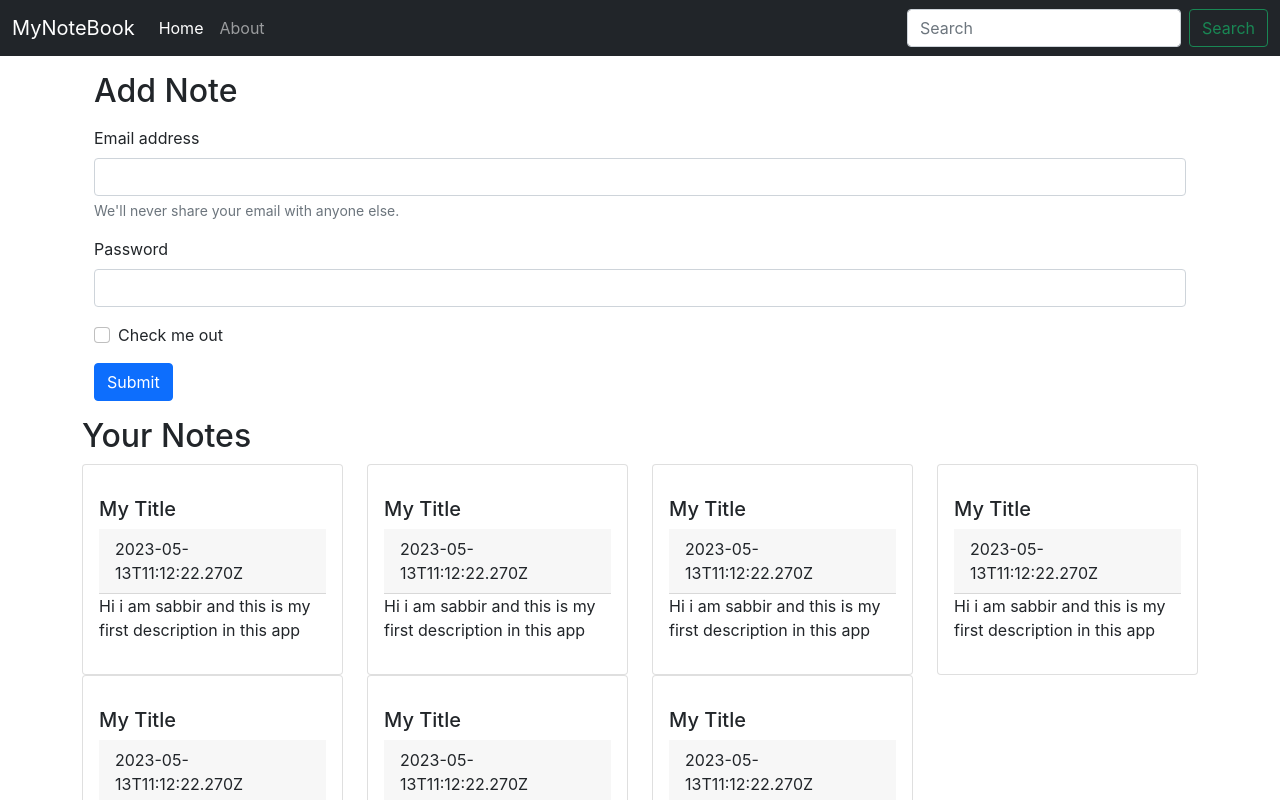
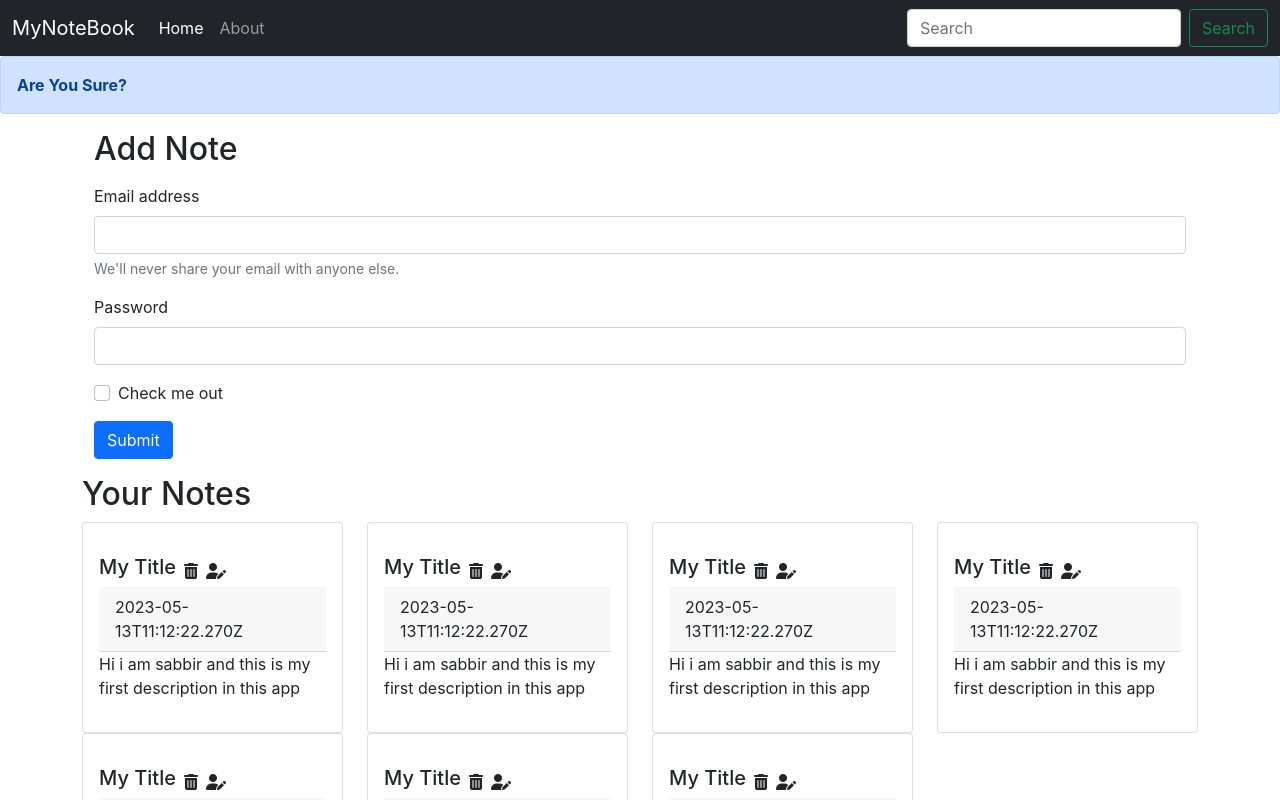
Before and after one commit to sabbir512/Createmynote, a React (Create React App) app: page / in a window 1280 px wide. Shown: the top 800 px of the page. Built offline with nearby package versions, Linux system fonts and the light colour scheme.

Commit message:
Add Font Awesome in our project and create alert component

```diff
--- a/public/index.html
+++ b/public/index.html
@@ -16,6 +16,7 @@
 </head>
 
 <body>
+  <script src="https://kit.fontawesome.com/27396b6747.js" crossorigin="anonymous"></script>
   <noscript>You need to enable JavaScript to run this app.</noscript>
   <div id="root"></div>
   <script src="https://cdn.jsdelivr.net/npm/bootstrap@5.1.3/dist/js/bootstrap.bundle.min.js"
--- a/src/App.js
+++ b/src/App.js
@@ -6,6 +6,7 @@ import Navbar from './components/Navbar';
 
 import { BrowserRouter as Router, Routes, Route, } from "react-router-dom";
 import NoteState from './context/notes/NoteState';
+import  Alert from './components/Alert';
 
 
 function App() {
@@ -14,6 +15,7 @@ function App() {
       <NoteState>
         <Router>
           <Navbar />
+          <Alert message= "Are You Sure?"/>
           <div className='container'>
             <Routes>
               <Route exact path="/" element={<Home />}></Route>
--- /dev/null
+++ b/src/components/Alert.js
@@ -0,0 +1,14 @@
+import React from 'react'
+
+function Alert(props) {
+    return (
+        <div>
+            <div class="alert alert-primary" role="alert">
+                <strong>{props.message}</strong>
+            </div>
+
+        </div>
+    )
+}
+
+export default Alert
--- a/src/components/NoteItem.js
+++ b/src/components/NoteItem.js
@@ -4,11 +4,16 @@ function NoteItem(props) {
     const { note } = props;
     return (
         <div className='col-md-3'>
-            <div class="card">
-                <div class="card-body my-3">
-                    <h5 class="card-title">{note.title}</h5>
-                    <div class="card-header">{note.date}</div>
-                    <p class="card-text">{note.description}</p>
+            <div className="card">
+                <div className="card-body my-3">
+                    <div className="d-flex align-items-center">
+                    <h5 className="card-title">{note.title}</h5>
+                        <i className="fa-solid fa-trash-can mx-2"></i>
+                        <i className="fa-solid fa-user-pen max-2"></i>
+                    </div>
+                    <div className="card-header">{note.date}</div>
+                    <p className="card-text">{note.description}</p>
+
                 </div>
             </div>
         </div>
--- a/src/components/Notes.js
+++ b/src/components/Notes.js
@@ -9,7 +9,7 @@ function Notes() {
     <div className="row my-3">
         <h2>Your Notes</h2>
         {notes.map((note)=>{
-          return <NoteItem note={note}/>
+          return <NoteItem key={note._id} note={note}/>
         })}
       </div>
   )
--- a/src/context/notes/NoteState.js
+++ b/src/context/notes/NoteState.js
@@ -4,7 +4,7 @@ import noteContext from "./noteContext";
 const NoteState = (props) => {
 const notesInitial = [
     {
-      "_id": "645f709639f2b1ba7e5abe99",
+      "_id": "645f709639f2b1ba71e5abe99",
       "user": "645e47c9c5aa23f22d834744",
       "title": "My Title",
       "description": "Hi i am sabbir and this is my first description in this app",
@@ -13,7 +13,7 @@ const notesInitial = [
       "__v": 0
     } ,
     {
-      "_id": "645f709639f2b1ba7e5abe99",
+      "_id": "645f709639f2b1ba7ew5abe99",
       "user": "645e47c9c5aa23f22d834744",
       "title": "My Title",
       "description": "Hi i am sabbir and this is my first description in this app",
@@ -22,7 +22,7 @@ const notesInitial = [
       "__v": 0
     },
      {
-      "_id": "645f709639f2b1ba7e5abe99",
+      "_id": "645f709639f2b1ba7e5qabe99",
       "user": "645e47c9c5aa23f22d834744",
       "title": "My Title",
       "description": "Hi i am sabbir and this is my first description in this app",
@@ -31,7 +31,7 @@ const notesInitial = [
       "__v": 0
     },
     {
-        "_id": "645f709639f2b1ba7e5abe99",
+        "_id": "645f709639f2b1bad7e5abe99",
         "user": "645e47c9c5aa23f22d834744",
         "title": "My Title",
         "description": "Hi i am sabbir and this is my first description in this app",
@@ -40,7 +40,7 @@ const notesInitial = [
         "__v": 0
       },
       {
-        "_id": "645f709639f2b1ba7e5abe99",
+        "_id": "645f709639f2b1bda7e5abe99",
         "user": "645e47c9c5aa23f22d834744",
         "title": "My Title",
         "description": "Hi i am sabbir and this is my first description in this app",
@@ -49,7 +49,7 @@ const notesInitial = [
         "__v": 0
       },
       {
-        "_id": "645f709639f2b1ba7e5abe99",
+        "_id": "645f709639f2b1asba7e5abe99",
         "user": "645e47c9c5aa23f22d834744",
         "title": "My Title",
         "description": "Hi i am sabbir and this is my first description in this app",
@@ -58,7 +58,7 @@ const notesInitial = [
         "__v": 0
       },
       {
-        "_id": "645f709639f2b1ba7e5abe99",
+        "_id": "645f709639f2b13ba7e5abe99",
         "user": "645e47c9c5aa23f22d834744",
         "title": "My Title",
         "description": "Hi i am sabbir and this is my first description in this app",
--- a/src/index.css
+++ b/src/index.css
@@ -11,3 +11,7 @@ code {
   font-family: source-code-pro, Menlo, Monaco, Consolas, 'Courier New',
     monospace;
 }
+
+i{
+  cursor: pointer;
+}
```
